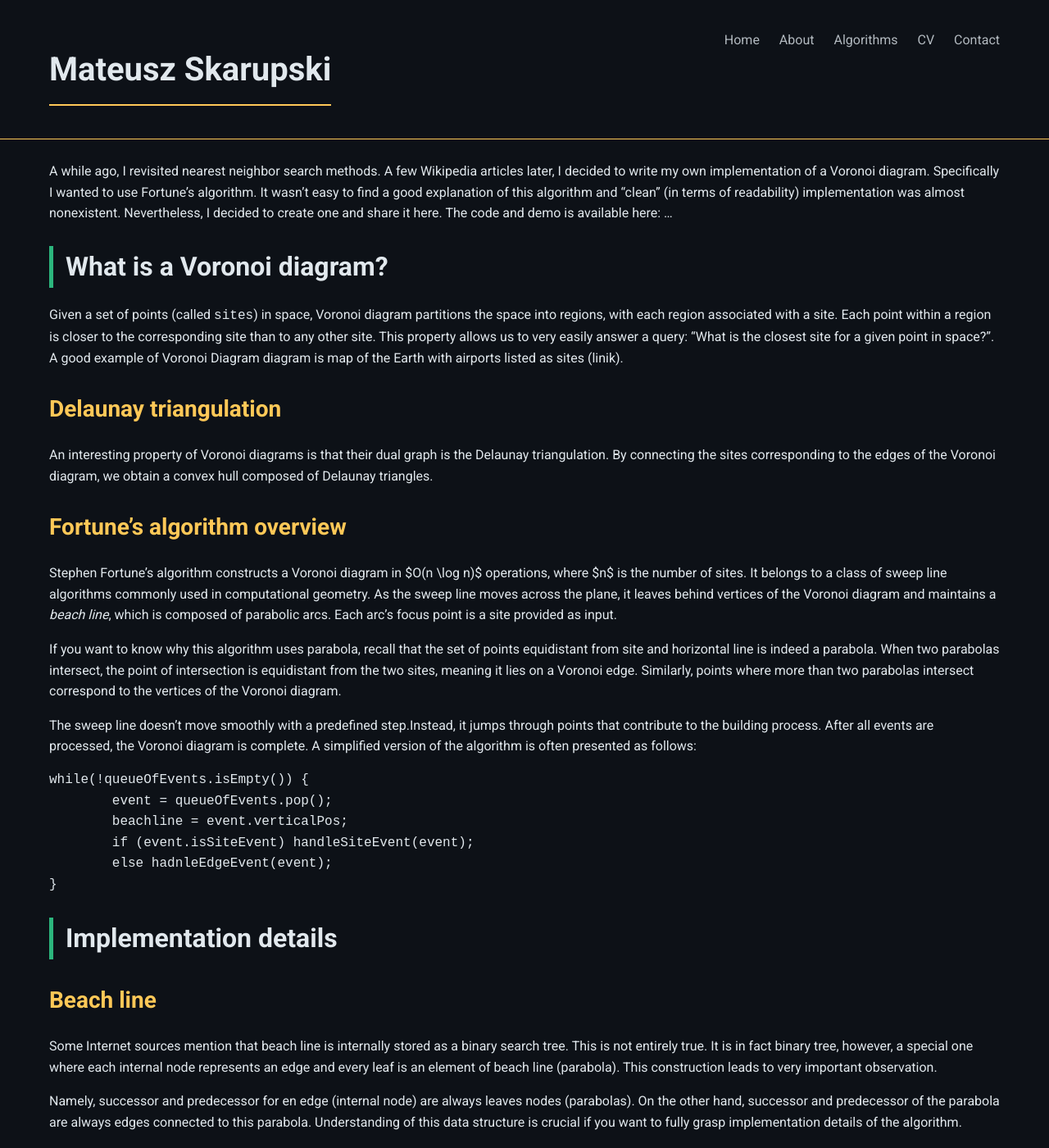
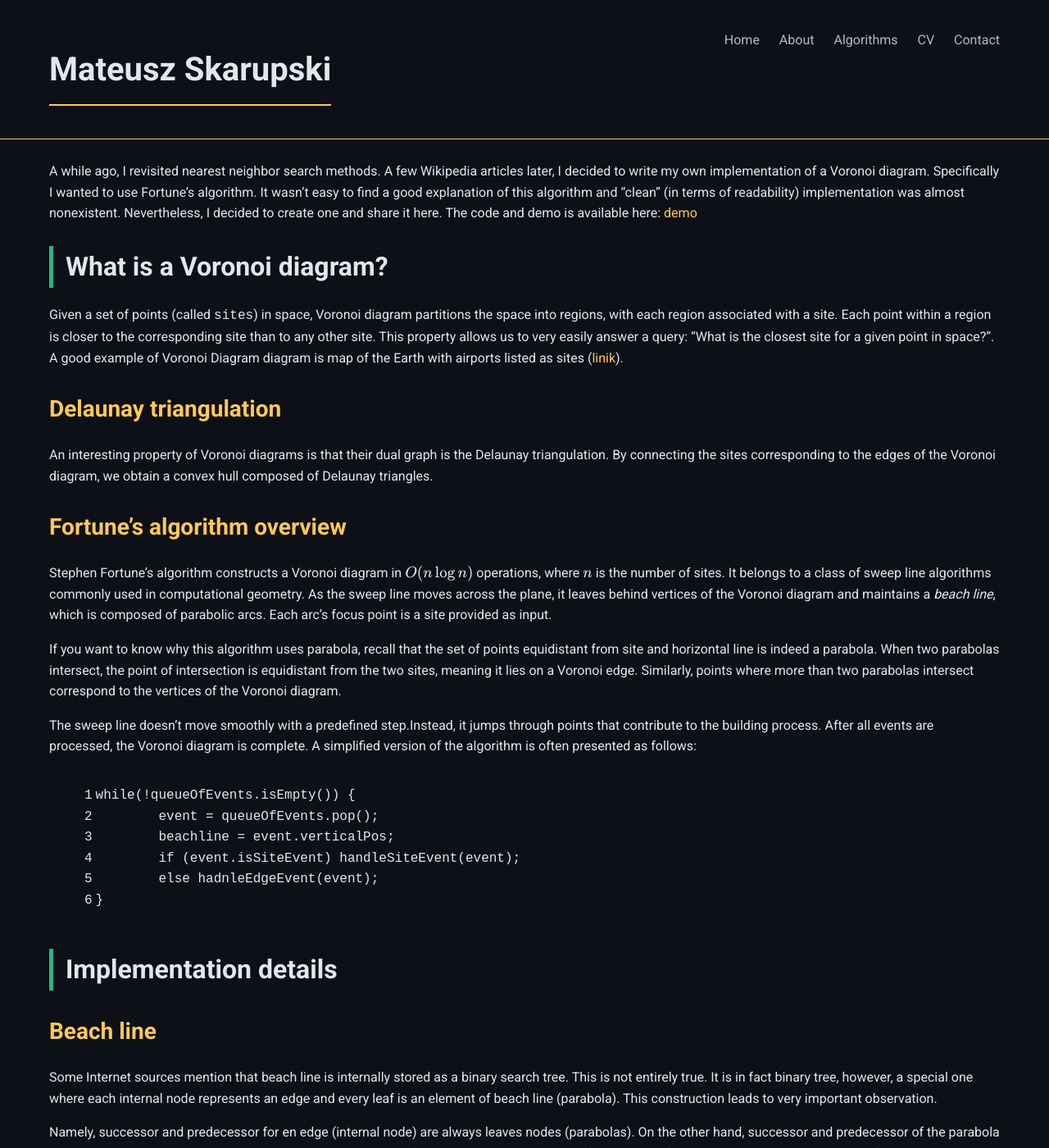
Before and after one commit to Skaipi/skaipi.github.io, a Jekyll site: the page built from _posts/2024-10-03-Fortune's algorithm and construction of Voronoi diagram explained.md, in a window 1280 px wide and 1400 px high. Shown: the whole window at 82% size. Built offline with Jekyll 4.4.1, drawn with Linux system fonts in a browser that asks for light colours; some of the changed text lies outside the part shown.

Commit message:
Add math expressions markdown

````diff
--- a/_config.yml
+++ b/_config.yml
@@ -1,3 +1,4 @@
+markdown: kramdown
 defaults:
   - scope:
       path: "assets/img"
--- a/_layouts/markdown_post.html
+++ b/_layouts/markdown_post.html
@@ -11,6 +11,7 @@
     <link rel="stylesheet" href="https://fonts.googleapis.com/css2?family=Roboto:wght@400;700&display=swap">
     <link rel="stylesheet" href="/css/headers.css">
     <link rel="stylesheet" href="/css/styles.css">
+    <script id="MathJax-script" async src="https://cdn.jsdelivr.net/npm/mathjax@3/es5/tex-mml-chtml.js"></script>
 </head>
 <body>
   {% include header.html %}
--- a/_posts/2024-10-03-Fortune's algorithm and construction of Voronoi diagram explained.md
+++ b/_posts/2024-10-03-Fortune's algorithm and construction of Voronoi diagram explained.md
@@ -2,7 +2,7 @@
 title: Fortune's algorithm and construction of Voronoi diagram explained
 layout: markdown_post
 ---
-A while ago, I revisited nearest neighbor search methods. A few Wikipedia articles later, I decided to write my own implementation of a Voronoi diagram. Specifically I wanted to use Fortune's algorithm. It wasn't easy to find a good explanation of this algorithm and "clean" (in terms of readability) implementation was almost nonexistent. Nevertheless, I decided to create one and share it here. The code and demo is available here: ...
+A while ago, I revisited nearest neighbor search methods. A few Wikipedia articles later, I decided to write my own implementation of a Voronoi diagram. Specifically I wanted to use Fortune's algorithm. It wasn't easy to find a good explanation of this algorithm and "clean" (in terms of readability) implementation was almost nonexistent. Nevertheless, I decided to create one and share it here. The code and demo is available here: [demo](/algorithms/fortune/)
 
 ## What is a Voronoi diagram?
 Given a set of points (called `sites`) in space, Voronoi diagram partitions the space into regions, with each region associated with a site. Each point within a region is closer to the corresponding site than to any other site. This property allows us to very easily answer a query: "What is the closest site for a given point in space?". A good example of Voronoi Diagram diagram is map of the Earth with airports listed as sites ([linik](https://www.jasondavies.com/maps/voronoi/airports/)).
@@ -11,19 +11,20 @@ Given a set of points (called `sites`) in space, Voronoi diagram partitions the
 An interesting property of Voronoi diagrams is that their dual graph is the Delaunay triangulation. By connecting the sites corresponding to the edges of the Voronoi diagram, we obtain a convex hull composed of Delaunay triangles.
 
 ### Fortune's algorithm overview
-Stephen Fortune's algorithm constructs a Voronoi diagram in $O(n \log n)$ operations, where $n$ is the number of sites. It belongs to a class of sweep line algorithms commonly used in computational geometry. As the sweep line moves across the plane, it leaves behind vertices of the Voronoi diagram and maintains a _beach line_, which is composed of parabolic arcs. Each arc's focus point is a site provided as input.
+Stephen Fortune's algorithm constructs a Voronoi diagram in $$O(n \log n)$$ operations, where $$n$$ is the number of sites. It belongs to a class of sweep line algorithms commonly used in computational geometry. As the sweep line moves across the plane, it leaves behind vertices of the Voronoi diagram and maintains a _beach line_, which is composed of parabolic arcs. Each arc's focus point is a site provided as input.
 
  If you want to know why this algorithm uses parabola, recall that the set of points equidistant from site and horizontal line is indeed a parabola. When two parabolas intersect, the point of intersection is equidistant from the two sites, meaning it lies on a Voronoi edge. Similarly, points where more than two parabolas intersect correspond to the vertices of the Voronoi diagram.
 
 The sweep line doesn’t move smoothly with a predefined step.Instead, it jumps through points that contribute to the building process. After all events are processed, the Voronoi diagram is complete. A simplified version of the algorithm is often presented as follows:
-```
+
+{% highlight ruby linenos %}
 while(!queueOfEvents.isEmpty()) {
 	event = queueOfEvents.pop();
 	beachline = event.verticalPos;
 	if (event.isSiteEvent) handleSiteEvent(event);
 	else hadnleEdgeEvent(event);
 }
-```
+{% endhighlight %}
 
 ## Implementation details
 
@@ -34,15 +35,15 @@ Namely, successor and predecessor for en edge (internal node) are always leaves
 
 If nodes of the tree can be fundamentally different objects, how to order them and implement searching? When sweep line goes top to bottom (this direction preserves usual parabola equation), we might want the beach line to be ordered left to right. Since we will later ask which parabola is present at certain x-coordinate,  we will use crossing points of successor and predecessor as key of our binary tree. This algorithm doesn't require to define key property for parabola, only for edges.
 ### Handle Site
-When processing a site event which lies directly on the sweep line we obtain a direct vertical line from equation of parabola. We find the closest leaf $p$ of the tree to the x-coordinate of this site. Since the site itself will produce another parabola we have to split  $p$ into left and right side with newly constructed parabola dividing each side. In fact we will remove parabola $p$ and construct two new parabolas, each representing left and right side of $p$.
+When processing a site event which lies directly on the sweep line we obtain a direct vertical line from equation of parabola. We find the closest leaf `p` of the tree to the x-coordinate of this site. Since the site itself will produce another parabola we have to split  `p` into left and right side with newly constructed parabola dividing each side. In fact we will remove parabola `p` and construct two new parabolas, each representing left and right side of `p`.
 
-From this procedure we see that one parabola is being deleted while three new are being added. This means that at least two new internal nodes have to be created (since parabolas must represent leaves of the tree). Those two internal nodes will represent edges starting from split point of parabola $p$ one directing right side and the other left side. Finally, we have to compute upcoming events for left and right offspring of `p`. Below a construction scheme of this procedure is presented graphically.
+From this procedure we see that one parabola is being deleted while three new are being added. This means that at least two new internal nodes have to be created (since parabolas must represent leaves of the tree). Those two internal nodes will represent edges starting from split point of parabola `p` one directing right side and the other left side. Finally, we have to compute upcoming events for left and right offspring of `p`. Below a construction scheme of this procedure is presented graphically.
 
 ![](/assets/img/process_site.png)
 ### Handle Edge
-Edge event means that two parabolas `pLeft` and `pRight` grew big enough to shrink other parabola `p`, which wast between them and triggered this event, into nothingness. This means that we found crossing point of at least three parabolas and therefore a vertex of Voronoi diagram. We have to remove `p` and two edges was connected to it. From our previous observation we know that edges associated with this parabola are successor and predecessor this node. From properties of binary tree we have that at least one edge has to be immediate parent of $p$.
+Edge event means that two parabolas `pLeft` and `pRight` grew big enough to shrink other parabola `p`, which wast between them and triggered this event, into nothingness. This means that we found crossing point of at least three parabolas and therefore a vertex of Voronoi diagram. We have to remove `p` and two edges was connected to it. From our previous observation we know that edges associated with this parabola are successor and predecessor this node. From properties of binary tree we have that at least one edge has to be immediate parent of `p`.
 
-In this procedure we will remove $p$ with it's edges and create one edge growing from newly discovered vertex. After localizing older edge (one which isn't immediate parent of `p`) we replace it with a new one. Then we simply remove `p` and its parent from the tree. When nodes are successfully removed, we can compute upcoming events for `pLeft` and `pRight`. A graph representation of those operations is presented below.
+In this procedure we will remove `p` with it's edges and create one edge growing from newly discovered vertex. After localizing older edge (one which isn't immediate parent of `p`) we replace it with a new one. Then we simply remove `p` and its parent from the tree. When nodes are successfully removed, we can compute upcoming events for `pLeft` and `pRight`. A graph representation of those operations is presented below.
 
 ![](/assets/img/process_edge.png)
 ### Checking crossing points
--- a/css/styles.scss
+++ b/css/styles.scss
@@ -24,6 +24,10 @@ body {
 
 .post {
     padding: 10px 0 40px 0;
+
+    a {
+        color: #FFC857;
+    }
 }
 
 .container {
````
